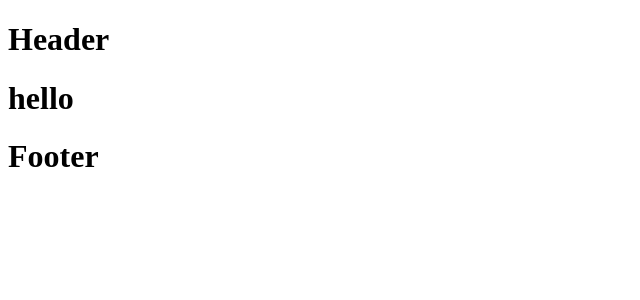
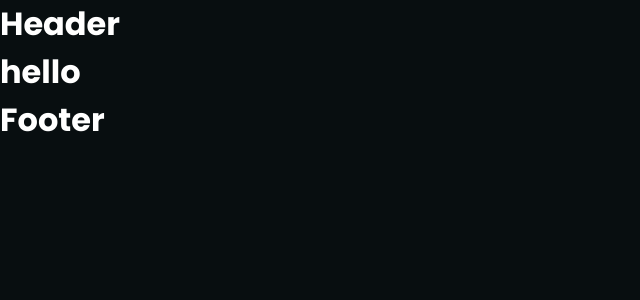
Before and after one commit to donyelqt/ucgastrobaguio, a Next.js app: page / in a window 1280 px wide. Shown: the top 300 px of the page, without its empty margins (0-640 px from the left). Built offline with nearby package versions, Linux system fonts and the light colour scheme.

Commit message:
commmit nanannaman

```diff
--- a/styles/main.scss
+++ b/styles/main.scss
@@ -1,3 +1,4 @@
 @import "color_palette";
 @import "common";
 @import "function";
+@import "reset";
```
